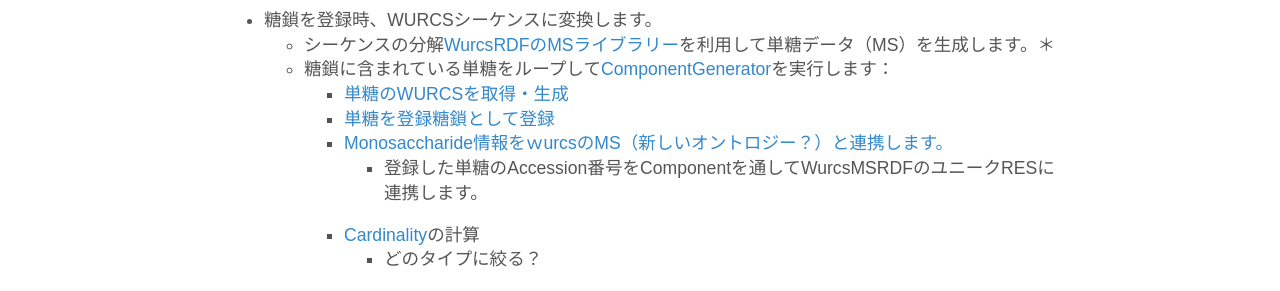
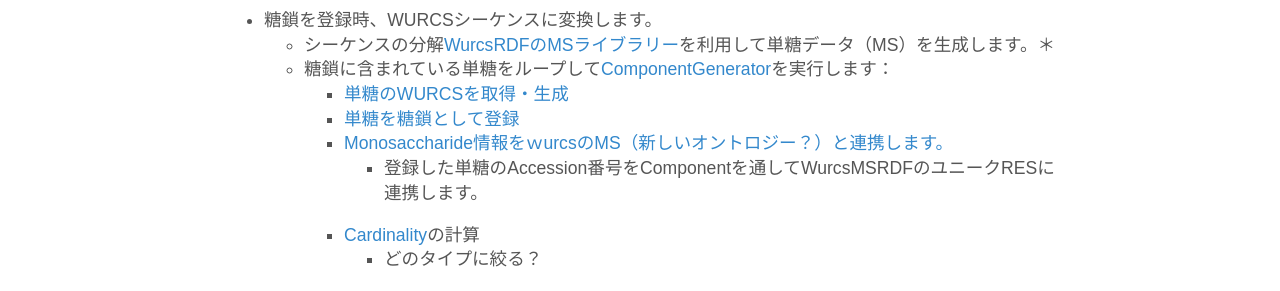
Before and after one commit to glytoucan/glytoucan, a Jekyll site: the page built from system/composition_ja.md, in a window 1280 px wide and 900 px high. Shown: the part 336-627 px from the top of the window. Built offline with Jekyll 4.4.1, drawn with Linux system fonts in a browser that asks for light colours; nearby versions of some CDN libraries; Markdown is read by kramdown in place of the engine named in the settings.

Commit message:
fix wording of ms registration

```diff
--- a/system/composition_ja.md
+++ b/system/composition_ja.md
@@ -11,7 +11,7 @@ layout: default
   * シーケンスの分解[WurcsRDFのMSライブラリー](https://bitbucket.org/glycosw/wurcsrdf)を利用して単糖データ（MS）を生成します。＊
   * 糖鎖に含まれている単糖をループして[ComponentGenerator](#ComponentGenerator)を実行します：
       * [単糖のWURCSを取得・生成](#MonosaccharideWurcs)
-      * [単糖を登録糖鎖として登録](#RegisteringMonosaccharides)
+      * [単糖を糖鎖として登録](#RegisteringMonosaccharides)
       * [Monosaccharide情報をｗurcsのMS（新しいオントロジー？）と連携します。](#LinkingToWurcsRdf)
           * 登録した単糖のAccession番号をComponentを通してWurcsMSRDFのユニークRESに連携します。
       * [Cardinality](#Cardinality)の計算
```
